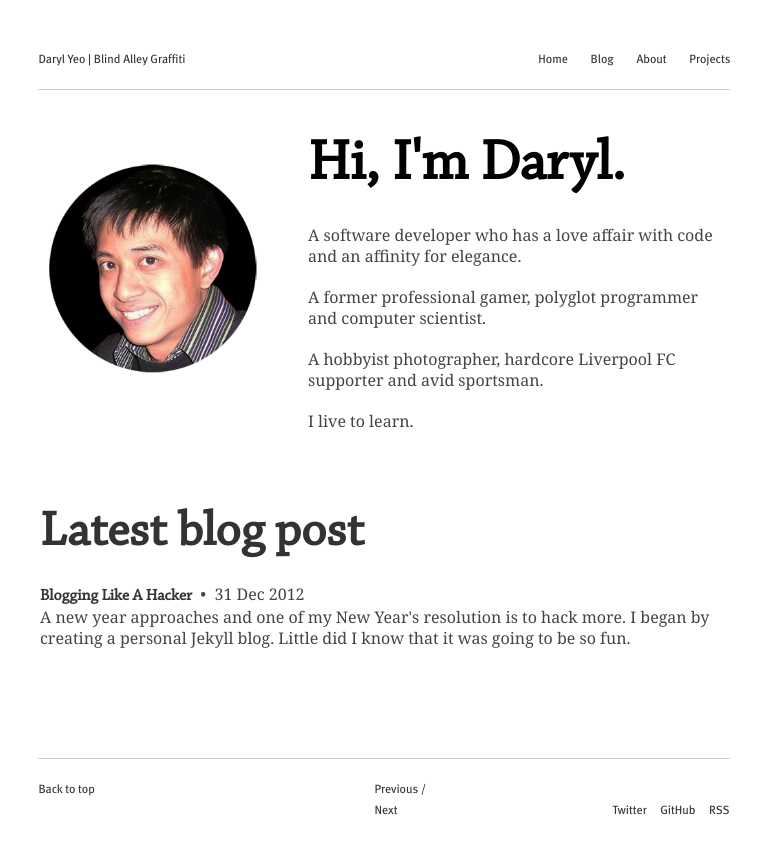
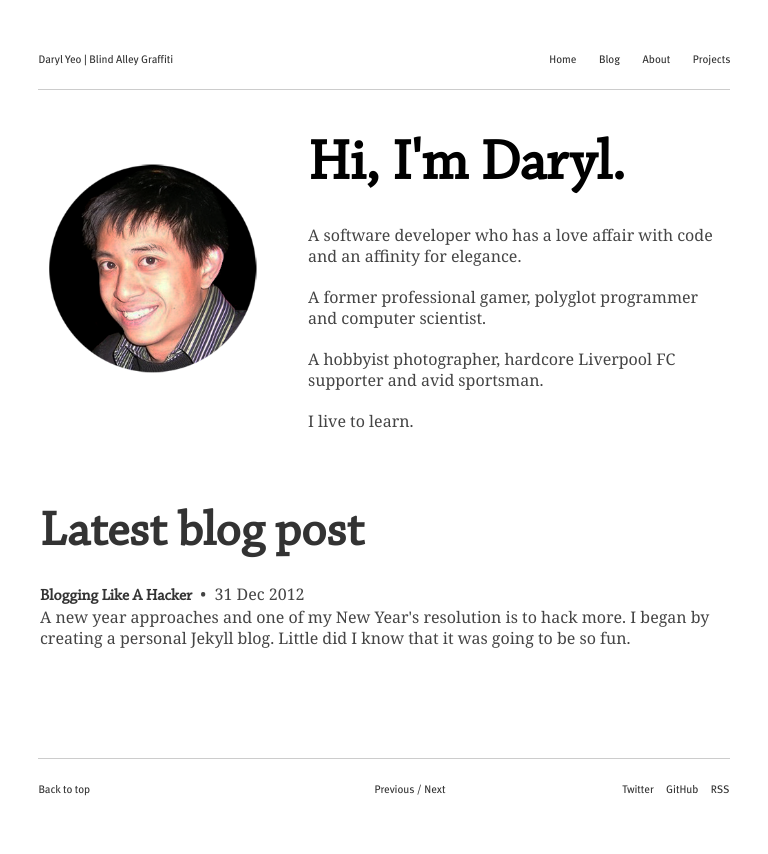
Before and after one commit to aacyun/jianxioy.github.com, a Jekyll site: the page built from index.html, in a window 768 px wide. Shown: the top 854 px of the page. Built offline with Jekyll 4.4.1, drawn with Linux system fonts in a browser that asks for light colours; Markdown is read by kramdown in place of the engine named in the settings.

Commit message:
Testing phone.

```diff
--- a/static/css/layout.css
+++ b/static/css/layout.css
@@ -172,7 +172,7 @@ a:hover {
 			right: -80px;
 			bottom: 39px;
 			margin-bottom: -20px;
-			font-size: 12px;
+			font-size: 11px;
 		}
 		#latest {
 			position: relative;
@@ -182,16 +182,16 @@ a:hover {
 		.back-to-top {
 			position: relative;
 			right: 10px;
-			font-size: 12px;
+			font-size: 11px;
 		}
 		.footer-nav, #logo-primary {
-			font-size: 12px;
+			font-size: 11px;
 		}
 		.offsite-links {
 			position: relative;
 			left: 365px;
 			top: -21px;
-			font-size: 12px;
+			font-size: 11px;
 		}
 	}
 
```
